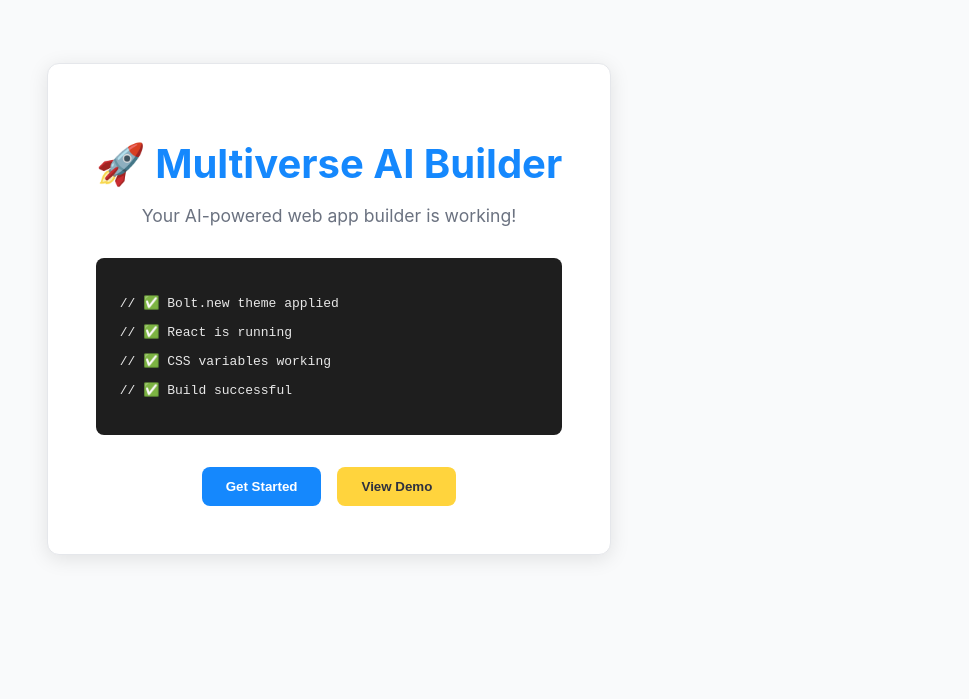
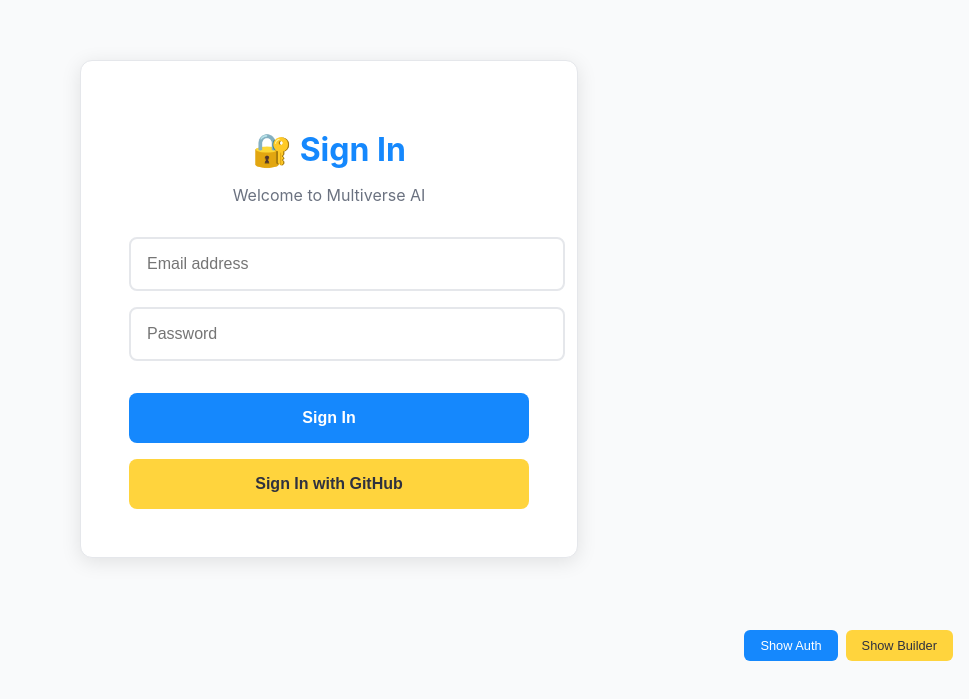
Before and after one commit to tedcharles111/engineer, a React (Vite) app: page / in a window 1280 px wide. Shown: the part 123-822 px from the top of the page, without its empty margins (311-1280 px from the left). Built offline with nearby package versions, Linux system fonts and the light colour scheme.

Commit message:
fix: create working version with inline components to avoid import errors

```diff
--- a/src/App.tsx
+++ b/src/App.tsx
@@ -1,18 +1,15 @@
-import React from 'react';
+import React, { useState, useEffect } from 'react';
 import './index.css';
 
-function App() {
-  return (
+// Simple inline components to avoid import errors
+const Auth = () => (
   <div style={{
     minHeight: '100vh',
     background: 'var(--light-background)',
     display: 'flex',
     alignItems: 'center',
     justifyContent: 'center',
-      color: 'var(--text-primary)',
-      textAlign: 'center',
-      padding: '2rem',
-      fontFamily: 'Inter, sans-serif'
+    padding: '2rem'
   }}>
     <div style={{
       background: 'var(--white)',
@@ -20,62 +17,173 @@
       borderRadius: '12px',
       boxShadow: '0 4px 20px rgba(0,0,0,0.1)',
       border: '1px solid var(--border-color)',
-        maxWidth: '600px'
+      maxWidth: '400px',
+      width: '100%',
+      textAlign: 'center'
     }}>
-        <h1 style={{
-          color: 'var(--primary-blue)',
-          fontSize: '2.5rem',
+      <h1 style={{ color: 'var(--primary-blue)', marginBottom: '0.5rem' }}>🔐 Sign In</h1>
+      <p style={{ color: 'var(--text-secondary)', marginBottom: '2rem' }}>Welcome to Multiverse AI</p>
+
+      <div style={{ marginBottom: '1rem' }}>
+        <input
+          type="email"
+          placeholder="Email address"
+          style={{
+            width: '100%',
+            padding: '1rem',
+            border: '2px solid var(--border-color)',
+            borderRadius: '8px',
+            fontSize: '1rem',
             marginBottom: '1rem'
-        }}>
-          🚀 Multiverse AI Builder
-        </h1>
-        <p style={{
-          fontSize: '1.1rem',
-          marginBottom: '2rem',
-          color: 'var(--text-secondary)'
-        }}>
-          Your AI-powered web app builder is working!
-        </p>
-
-        <div style={{
-          background: 'var(--editor-dark)',
-          color: '#E8E8E8',
-          padding: '1.5rem',
+          }}
+        />
+        <input
+          type="password"
+          placeholder="Password"
+          style={{
+            width: '100%',
+            padding: '1rem',
+            border: '2px solid var(--border-color)',
             borderRadius: '8px',
-          fontFamily: 'monospace',
-          textAlign: 'left',
-          marginBottom: '2rem'
-        }}>
-          <p>// ✅ Bolt.new theme applied</p>
-          <p>// ✅ React is running</p>
-          <p>// ✅ CSS variables working</p>
-          <p>// ✅ Build successful</p>
+            fontSize: '1rem',
+            marginBottom: '1rem'
+          }}
+        />
       </div>
 
-        <div style={{ display: 'flex', gap: '1rem', justifyContent: 'center', flexWrap: 'wrap' }}>
       <button style={{
         background: 'var(--primary-blue)',
         color: 'white',
         border: 'none',
-            padding: '12px 24px',
+        padding: '1rem 2rem',
         borderRadius: '8px',
+        fontSize: '1rem',
         fontWeight: '600',
-            cursor: 'pointer'
+        width: '100%',
+        cursor: 'pointer',
+        marginBottom: '1rem'
       }}>
-            Get Started
+        Sign In
       </button>
+
       <button style={{
         background: 'var(--electric-yellow)',
         color: 'var(--dark-charcoal)',
         border: 'none',
-            padding: '12px 24px',
+        padding: '1rem 2rem',
         borderRadius: '8px',
+        fontSize: '1rem',
+        fontWeight: '600',
+        width: '100%',
+        cursor: 'pointer'
+      }}>
+        Sign In with GitHub
+      </button>
+    </div>
+  </div>
+);
+
+const BuilderPage = () => (
+  <div style={{
+    minHeight: '100vh',
+    background: 'var(--light-background)'
+  }}>
+    <header style={{
+      background: 'var(--white)',
+      padding: '1rem 2rem',
+      borderBottom: '1px solid var(--border-color)',
+      boxShadow: '0 1px 3px rgba(0,0,0,0.1)',
+      display: 'flex',
+      justifyContent: 'space-between',
+      alignItems: 'center'
+    }}>
+      <h1 style={{ color: 'var(--primary-blue)', margin: 0 }}>🚀 Builder</h1>
+      <button style={{
+        background: 'var(--electric-yellow)',
+        color: 'var(--dark-charcoal)',
+        border: 'none',
+        padding: '0.5rem 1rem',
+        borderRadius: '6px',
         fontWeight: '600',
         cursor: 'pointer'
       }}>
-            View Demo
+        Sign Out
       </button>
+    </header>
+
+    <div style={{
+      display: 'grid',
+      gridTemplateColumns: '1fr 1fr',
+      gap: '2rem',
+      padding: '2rem',
+      height: 'calc(100vh - 80px)'
+    }}>
+      <div style={{
+        background: 'var(--white)',
+        borderRadius: '12px',
+        padding: '1.5rem',
+        border: '1px solid var(--border-color)'
+      }}>
+        <h3 style={{ color: 'var(--primary-blue)', marginBottom: '1rem' }}>💬 Chat with AI</h3>
+        <p>AI chat interface will appear here</p>
       </div>
+
+      <div style={{
+        background: 'var(--white)',
+        borderRadius: '12px',
+        padding: '1.5rem',
+        border: '1px solid var(--border-color)'
+      }}>
+        <h3 style={{ color: 'var(--primary-blue)', marginBottom: '1rem' }}>👁️ Preview</h3>
+        <p>Code preview will appear here</p>
+      </div>
+    </div>
+  </div>
+);
+
+function App() {
+  const [isAuthenticated, setIsAuthenticated] = useState(false);
+
+  return (
+    <div className="app">
+      {isAuthenticated ? <BuilderPage /> : <Auth />}
+
+      {/* Debug buttons */}
+      <div style={{
+        position: 'fixed',
+        bottom: '1rem',
+        right: '1rem',
+        display: 'flex',
+        gap: '0.5rem'
+      }}>
+        <button
+          onClick={() => setIsAuthenticated(false)}
+          style={{
+            background: 'var(--primary-blue)',
+            color: 'white',
+            border: 'none',
+            padding: '0.5rem 1rem',
+            borderRadius: '6px',
+            cursor: 'pointer',
+            fontSize: '0.8rem'
+          }}
+        >
+          Show Auth
+        </button>
+        <button
+          onClick={() => setIsAuthenticated(true)}
+          style={{
+            background: 'var(--electric-yellow)',
+            color: 'var(--dark-charcoal)',
+            border: 'none',
+            padding: '0.5rem 1rem',
+            borderRadius: '6px',
+            cursor: 'pointer',
+            fontSize: '0.8rem'
+          }}
+        >
+          Show Builder
+        </button>
       </div>
     </div>
   );
```
Lines whose indentation alone changed are shown as unchanged.
